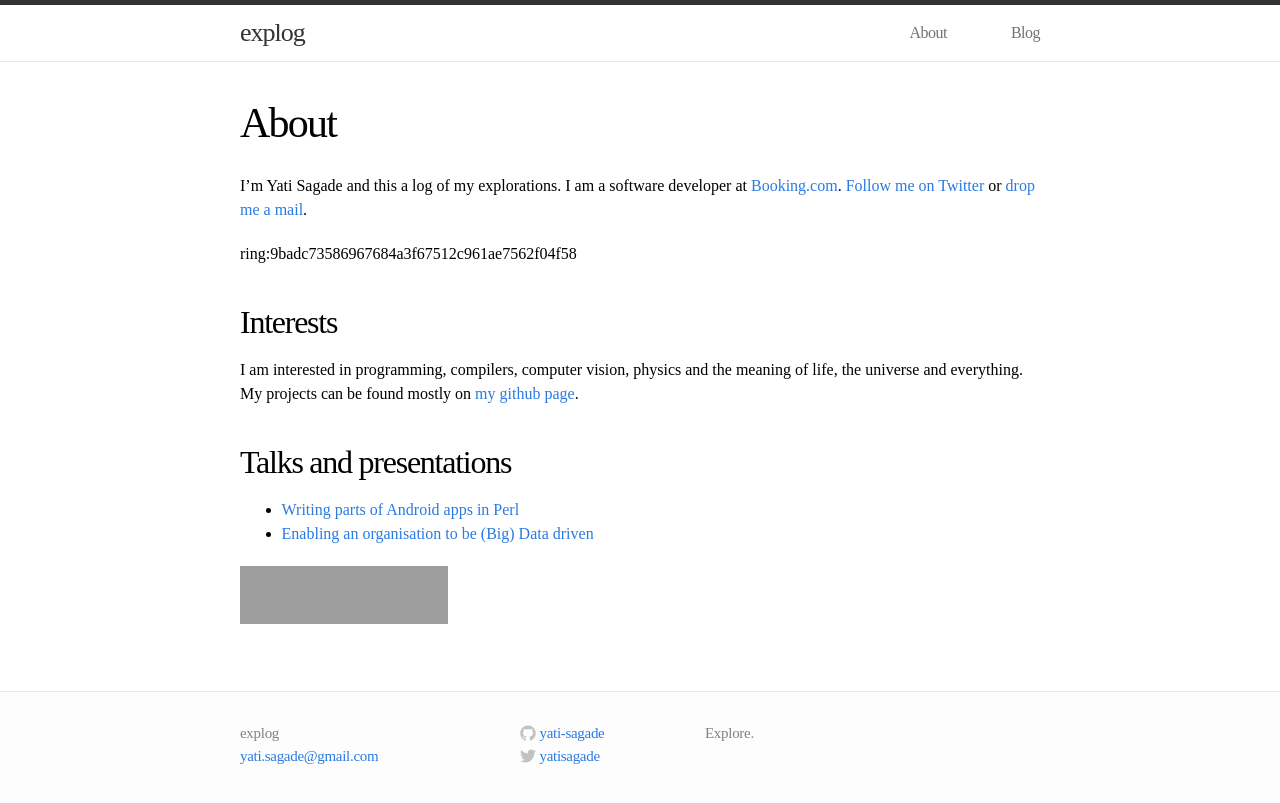
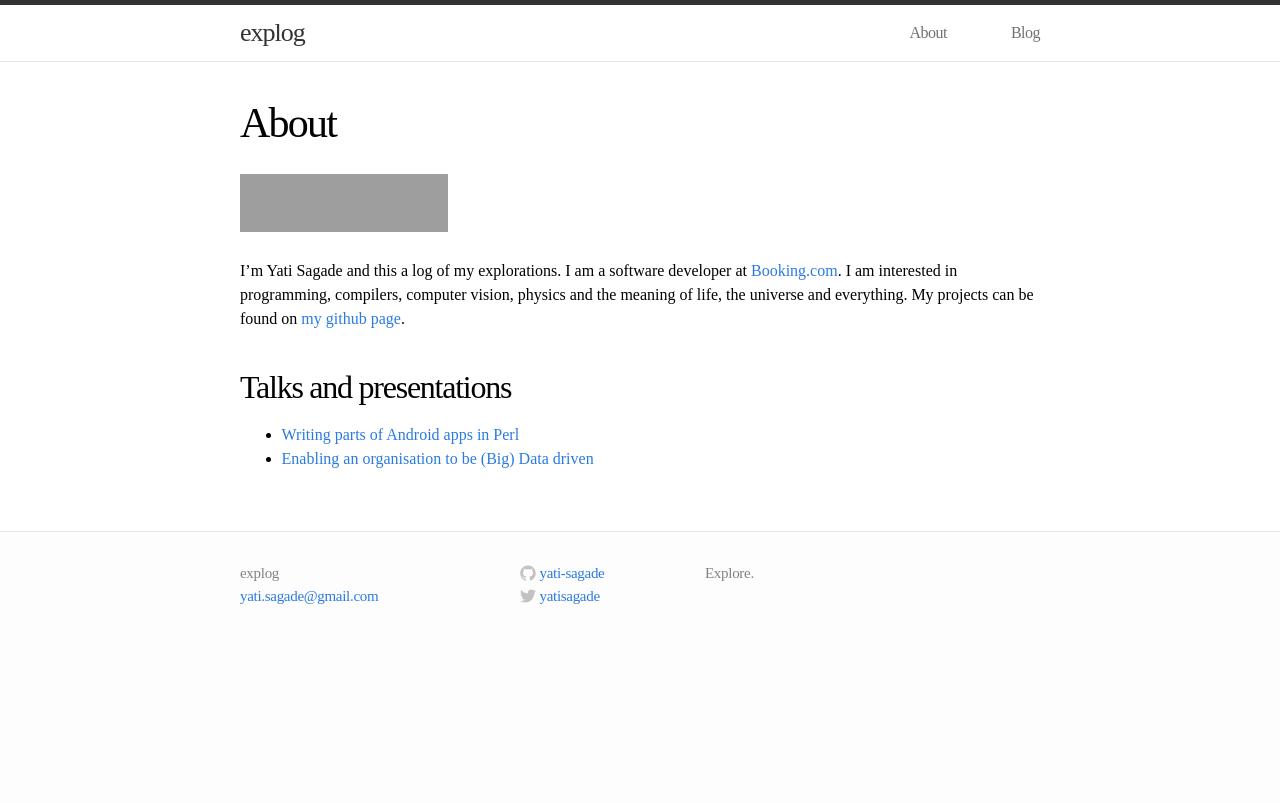
Before and after one commit to yati-sagade/yati-sagade.github.io, a Jekyll site: the page built from about.md, in a window 1280 px wide. Shown: the top 803 px of the page. Built offline with Jekyll 4.4.1, drawn with Linux system fonts in a browser that asks for light colours; grey boxes are pictures that could not be loaded.

Commit message:
trim about

```diff
--- a/about.md
+++ b/about.md
@@ -4,17 +4,14 @@ title: About
 permalink: /about/
 ---
 
+<a href="http://stackexchange.com/users/351165">
+<img src="http://stackexchange.com/users/flair/351165.png" width="208" height="58" alt="profile for yati sagade on Stack Exchange, a network of free, community-driven Q&amp;A sites" title="profile for yati sagade on Stack Exchange, a network of free, community-driven Q&amp;A sites">
+</a>
 
 I'm Yati Sagade and this a log of my explorations. I am a software developer at
-[Booking.com][3].  [Follow me on Twitter][1] or [drop me a mail][2].
-
-ring:9badc73586967684a3f67512c961ae7562f04f58
-
-## Interests
-
-I am interested in programming, compilers, computer vision, physics and the
-meaning of life, the universe and everything. My projects can be found mostly
-on [my github page][5].
+[Booking.com][3].  I am interested in programming, compilers, computer vision,
+physics and the meaning of life, the universe and everything. My projects can be
+found on [my github page][5].
 
 ## Talks and presentations
 
@@ -22,14 +19,7 @@ on [my github page][5].
 - [Enabling an organisation to be (Big) Data driven][7]
 
 
-
-<a href="http://stackexchange.com/users/351165">
-<img src="http://stackexchange.com/users/flair/351165.png" width="208" height="58" alt="profile for yati sagade on Stack Exchange, a network of free, community-driven Q&amp;A sites" title="profile for yati sagade on Stack Exchange, a network of free, community-driven Q&amp;A sites">
-</a>
-
-[1]: https://twitter.com/yati_itay
-[2]: mailto:yati.sagade@gmail.com
-[3]: https://www.booking.com
+[3]: https://workingatbooking.com
 [5]: https://github.com/yati-sagade
 [6]: https://www.youtube.com/watch?v=XRJo9FWFNMY
 [7]: https://www.youtube.com/watch?v=XRJo9FWFNMY
```
